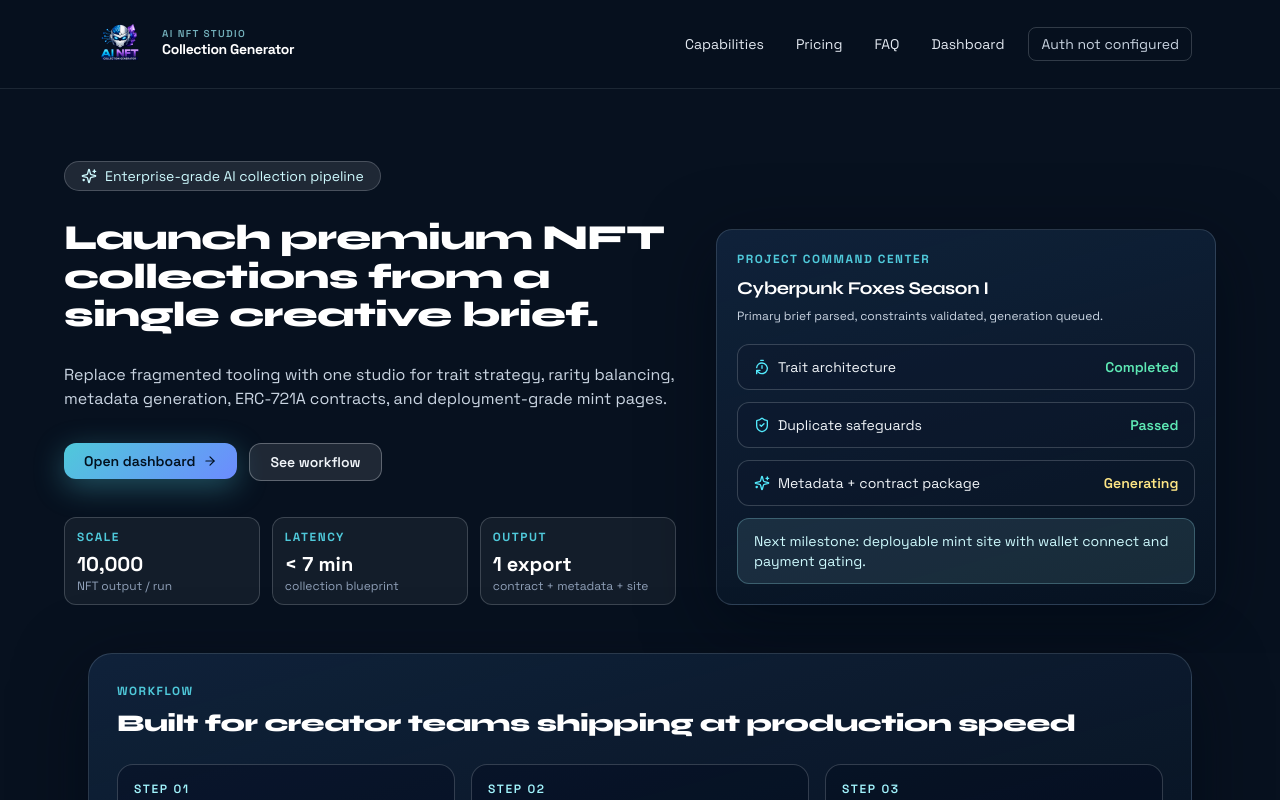
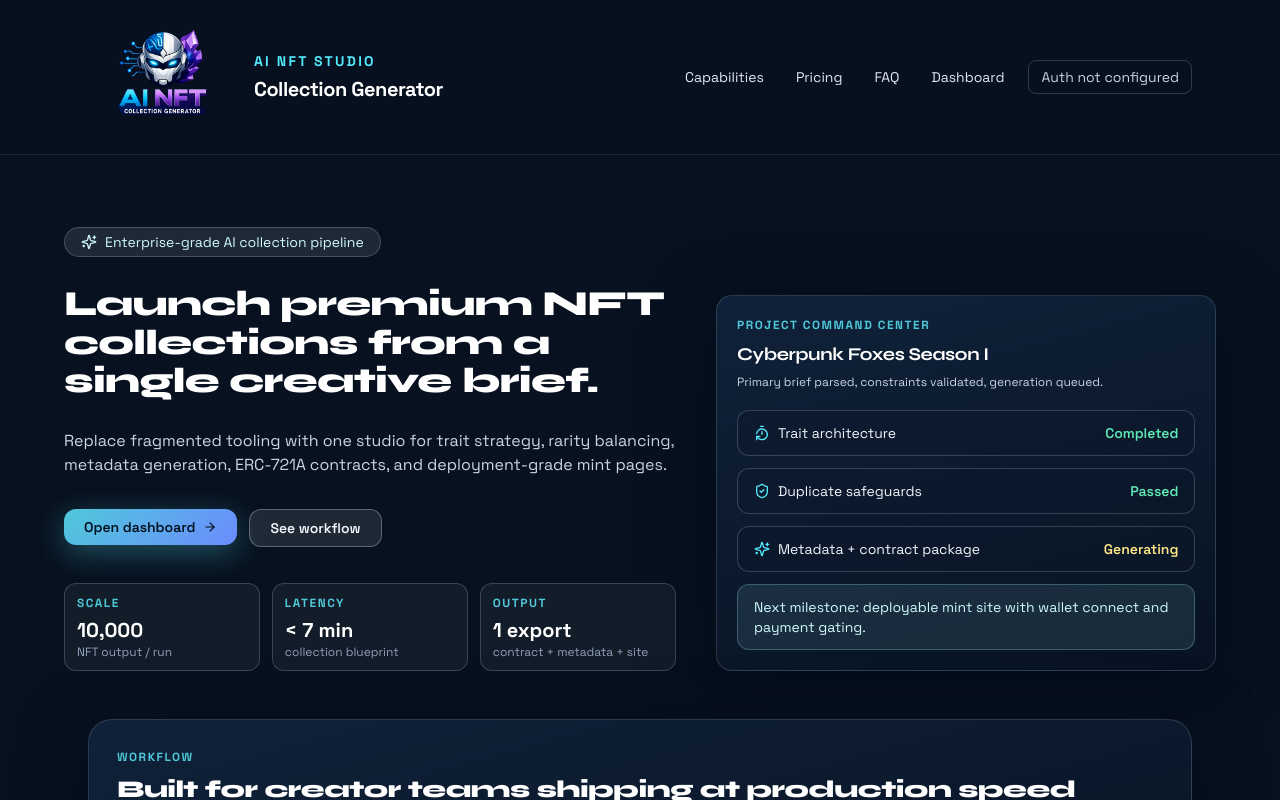
Before and after one commit to Adrijan-Petek/AI-NFT-Collection-Generator, a Next.js app: page / in a window 1280 px wide. Shown: the top 800 px of the page. Built offline with nearby package versions, Linux system fonts and the light colour scheme; no server answers; what @rainbow-me/rainbowkit, wagmi would draw is missing.

Commit message:
Fix nav text visibility next to new logo

```diff
--- a/src/components/navigation.tsx
+++ b/src/components/navigation.tsx
@@ -9,12 +9,12 @@ export function Navigation() {
 
   return (
     <header className="sticky top-0 z-50 border-b border-slate-200/10 bg-[#07111f]/80 backdrop-blur-xl">
-      <div className="mx-auto flex w-full max-w-6xl items-center justify-between gap-4 px-5 py-3 text-white md:px-6">
-        <Link href="/" className="flex items-center gap-2.5 leading-none">
-          <Image src="/logo.png" alt="logo" width={64} height={64} className="rounded-2xl" />
-          <div className="flex flex-col">
-            <span className="text-[10px] font-semibold uppercase tracking-[0.14em] text-cyan-200/70">AI NFT Studio</span>
-            <span className="text-sm font-bold tracking-tight">Collection Generator</span>
+      <div className="mx-auto flex w-full max-w-6xl items-center justify-between gap-4 px-5 py-0.5 text-white md:px-6">
+        <Link href="/" className="flex items-center gap-4 leading-none">
+          <Image src="/logo.png" alt="logo" width={150} height={150} className="rounded-2xl shrink-0" />
+          <div className="flex flex-col gap-1">
+            <span className="text-sm font-bold uppercase tracking-[0.16em] text-cyan-300">AI NFT Studio</span>
+            <span className="text-xl font-black tracking-tight text-white">Collection Generator</span>
           </div>
         </Link>
         <nav className="flex items-center gap-2 text-sm text-slate-200 md:gap-4">
```
